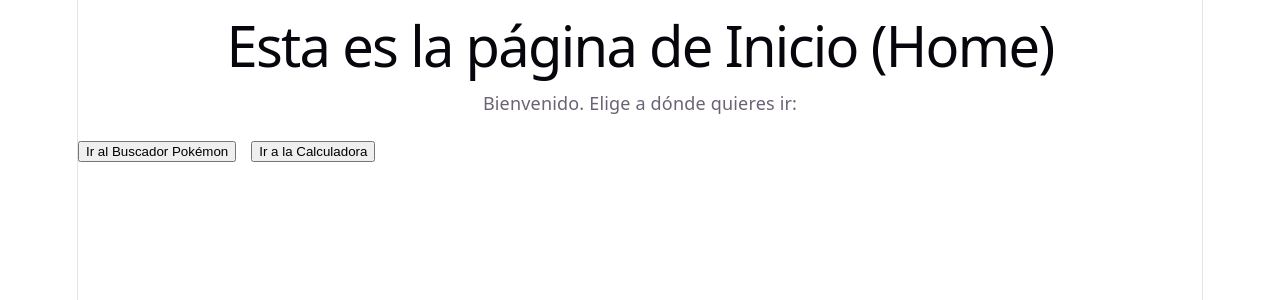
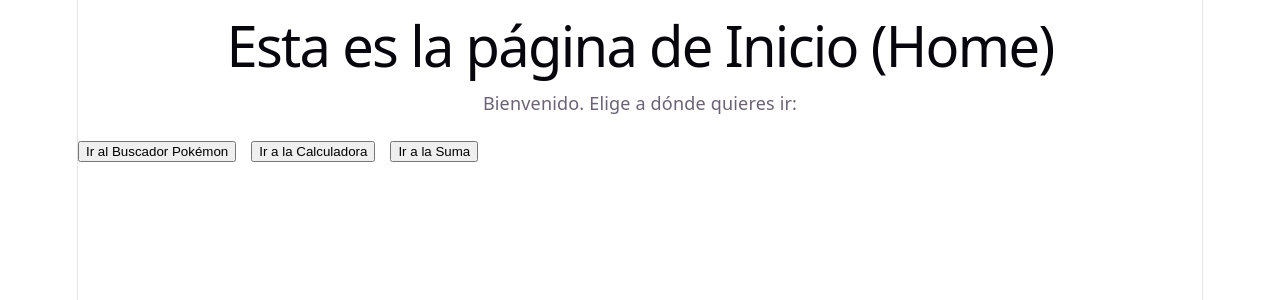
Before and after one commit to DomoPili/P_WebBase, a React (Vite) app in the folder p-front/: page / in a window 1280 px wide. Shown: the top 300 px of the page. Built offline with nearby package versions, Linux system fonts and the light colour scheme.

Commit message:
feat(reuting):register news routes and update home navigation links

```diff
--- a/p-front/src/pages/Home.jsx
+++ b/p-front/src/pages/Home.jsx
@@ -19,6 +19,10 @@ export function Home() {
           <button>Ir a la Calculadora</button>
         </Link>
 
+        <Link to="/suma">
+          <button>Ir a la Suma</button>
+        </Link>
+
       </div>
     </div>
   );
```
